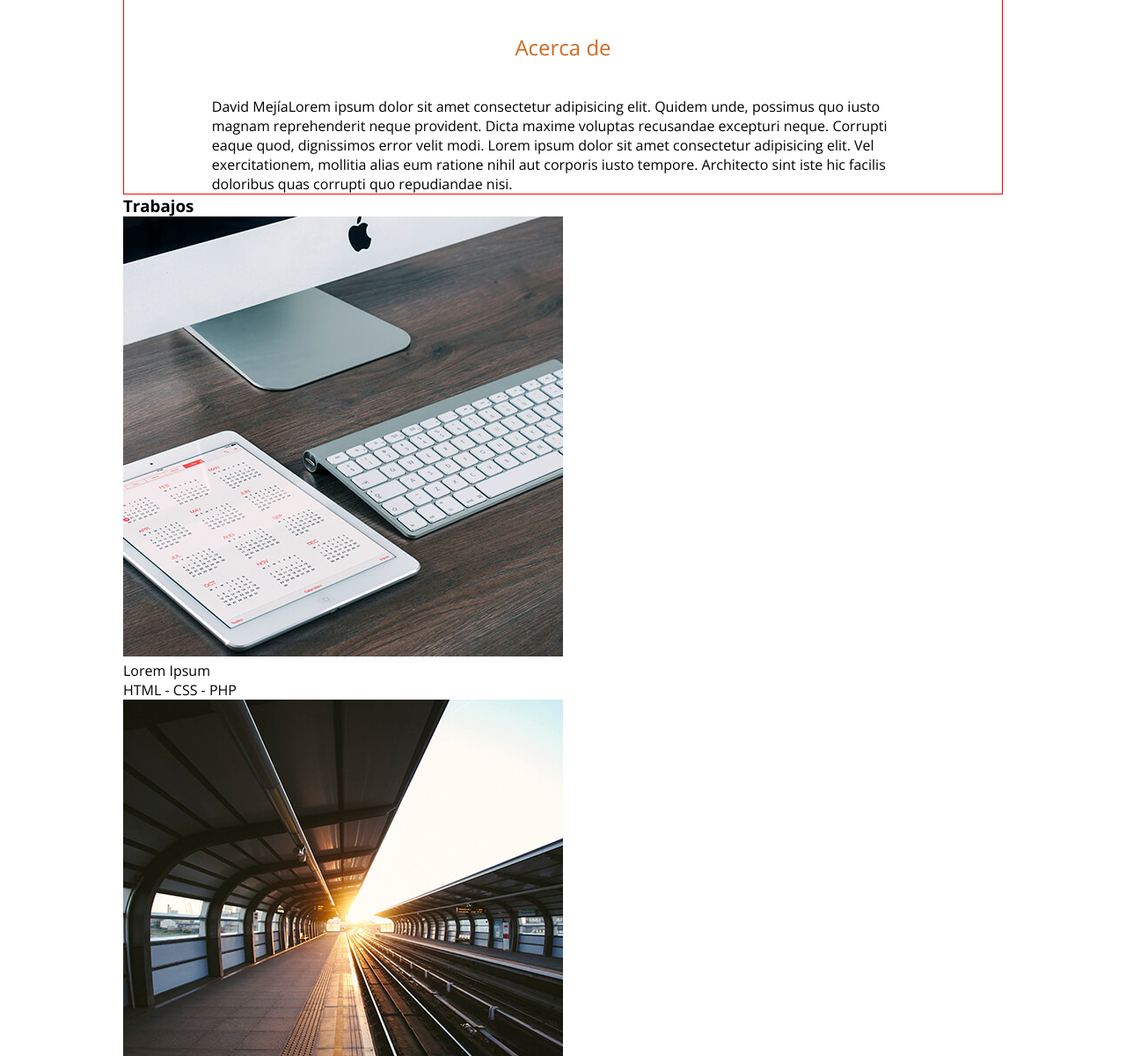
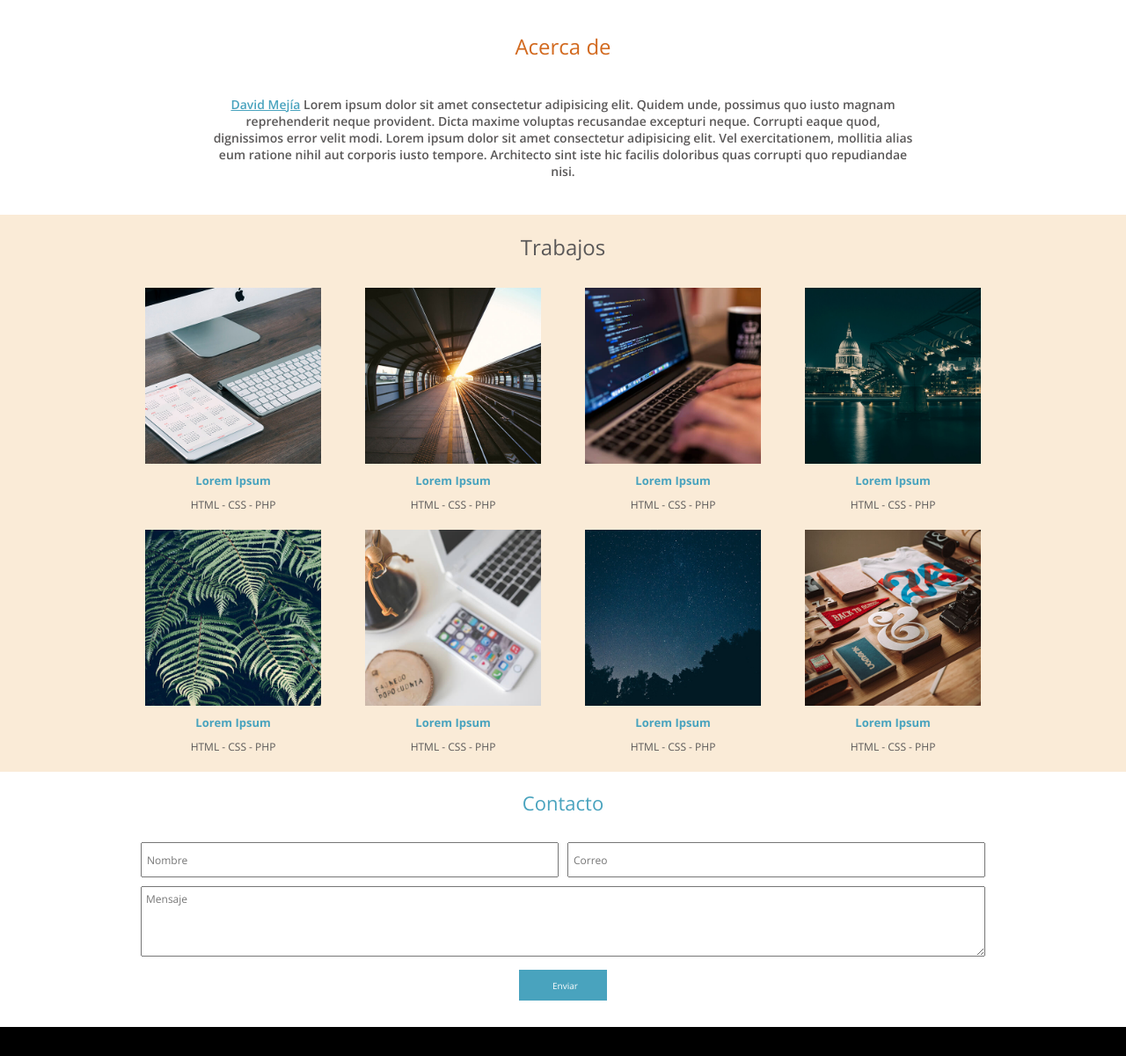
Before and after one commit to mcdavidleonardo/P3Examen, a plain HTML site: page index.html in a window 1280 px wide. Shown: the part 544-1744 px from the top of the page at 88% size. Drawn offline with nearby package versions, Linux system fonts and the light colour scheme.

Commit message:
Avance Trabajos y Footer

```diff
--- a/css/estilos.css
+++ b/css/estilos.css
@@ -69,7 +69,6 @@ header .profesion{
 }
 /*Main*/
 .main .acerca-de .contenedor{
-    border: 1px solid red;
     overflow: visible;
     position: relative;
 }
@@ -104,3 +103,145 @@ header .profesion{
     color: chocolate;
     padding-bottom: 40px;
 }
+.main .acerca-de .texto .bold{
+    font-size: 14px;
+    font-weight: 600;
+    color: rgb(73, 163, 190);
+    text-decoration: underline;
+}
+.main .acerca-de .texto p{
+    font-size: 14px;
+    font-weight: 600;
+    color: rgb(90, 88, 88);
+    text-align: center;
+    padding-bottom: 40px;
+}
+/*Trabajos*/
+.main .trabajos{
+    width: 100%;
+    background-color: antiquewhite;
+}
+.main .trabajos .titulo{
+    text-align: center;
+    padding-top: 20px;
+    padding-bottom: 30px;
+    font-size: 24px;
+    font-weight: 400;
+    color: rgb(90, 88, 88);
+}
+.main .trabajos .contenedor-trabajos{
+    overflow: hidden;
+}
+.main .trabajos .trabajo{
+    width: 25%;
+    float: left;
+}
+.main .trabajos .thumb{
+    width: 80%;
+    margin: auto;
+}
+.main .trabajos img{
+    width: 100%;
+    vertical-align: top;
+}
+.main .trabajos .descripcion{
+    width: 100%;
+}
+.main .trabajos .nombre{
+    text-align: center;
+    font-size: 13px;
+    font-weight: 800;
+    color: rgb(73, 163, 190);
+    padding-top: 10px;
+    padding-bottom: 10px;
+}
+.main .trabajos .categoria{
+    text-align: center;
+    font-size: 12px;
+    font-weight: 400;
+    color: rgb(90, 88, 88);
+    padding-bottom: 20px;
+}
+/*Footer Contacto*/
+footer .contacto .titulo{
+    text-align: center;
+    font-size: 22px;
+    font-weight: 500;
+    color: rgb(73, 163, 190);
+    padding-top: 20px;
+    padding-bottom: 20px;
+}
+footer .contacto .formulario{
+    width: 97%;
+    margin: auto;
+}
+footer .contacto .formulario .text{
+    float: left;
+    width: 50%;
+    padding-left: 5px;
+    padding-right: 5px;
+    padding-top: 10px;
+    padding-bottom: 10px;
+}
+footer .contacto .formulario .email{
+    float: left;
+    width: 50%;
+    padding-left: 5px;
+    padding-right: 5px;
+    padding-top: 10px;
+    padding-bottom: 10px;
+}
+footer .contacto .formulario .mensaje{
+    width: 100%;
+    padding-left: 5px;
+    padding-right: 5px;
+}
+footer .contacto .formulario .panel-boton{
+    width: 100%;
+    padding-left: 5px;
+    padding-right: 5px;
+    padding-bottom: 30px;
+    padding-top: 10px;
+    margin: auto;
+}
+footer .contacto .formulario .panel-boton2{
+    width: 100px;
+    margin: auto;
+}
+footer .contacto .formulario input{
+    width: 100%;
+    height: 40px;
+    font-size: 12px;
+    padding-left: 5px;
+}
+footer .contacto .formulario textarea{
+    width: 100%;
+    height: 80px;
+    font-size: 12px;
+    padding-left: 5px;
+    padding-top: 5px;
+}
+footer .contacto .formulario .boton{
+    width: 100px;
+    height: 35px;
+    font-size: 10px;
+    color: #fff;
+    background: rgb(73, 163, 190);
+    border: 0;
+}
+/*Footer Redes Sociales*/
+footer .redes-sociales{
+    width: 100%;
+    height: 100px;
+    background-color: black;
+}
+footer .redes-sociales .contenedor{
+    height: 100px;
+    text-align: center;
+    padding-top: 35px;
+}
+footer .redes-sociales .contenedor a{
+    font-size: 20px;
+    color: #fff;
+    padding: 30px;
+}
--- a/index.html
+++ b/index.html
@@ -38,7 +38,7 @@
                 </div>
                 <div class="texto">
                     <h3 class="titulo">Acerca de</h3>
-                    <p><span class="bold">David Mejía</span>Lorem ipsum dolor sit amet consectetur adipisicing elit.
+                    <p><span class="bold">David Mejía</span> Lorem ipsum dolor sit amet consectetur adipisicing elit.
                         Quidem unde, possimus quo iusto magnam reprehenderit neque provident. Dicta maxime voluptas
                         recusandae excepturi neque.
 
@@ -136,10 +136,20 @@
             <div class="contenedor">
                 <h3 class="titulo">Contacto</h3>
                 <form action="" class="formulario">
-                    <input type="text" placeholder="Nombre" name="nombre" required>
-                    <input type="email" placeholder="Correo" name="correo" required>
-                    <textarea name="mensaje" placeholder="Mensaje"></textarea>
-                    <input class="boton" type="submit" value="Enviar">
+                    <div class="text">
+                        <input type="text" placeholder="Nombre" name="nombre" required>
+                    </div>
+                    <div class="email">
+                        <input type="email" placeholder="Correo" name="correo" required>
+                    </div>
+                    <div class="mensaje">
+                        <textarea name="mensaje" placeholder="Mensaje"></textarea>
+                    </div>
+                    <div class="panel-boton">
+                        <div class="panel-boton2">
+                            <input class="boton" type="submit" value="Enviar">
+                        </div>
+                    </div>
                 </form>
             </div>
         </section>
```
